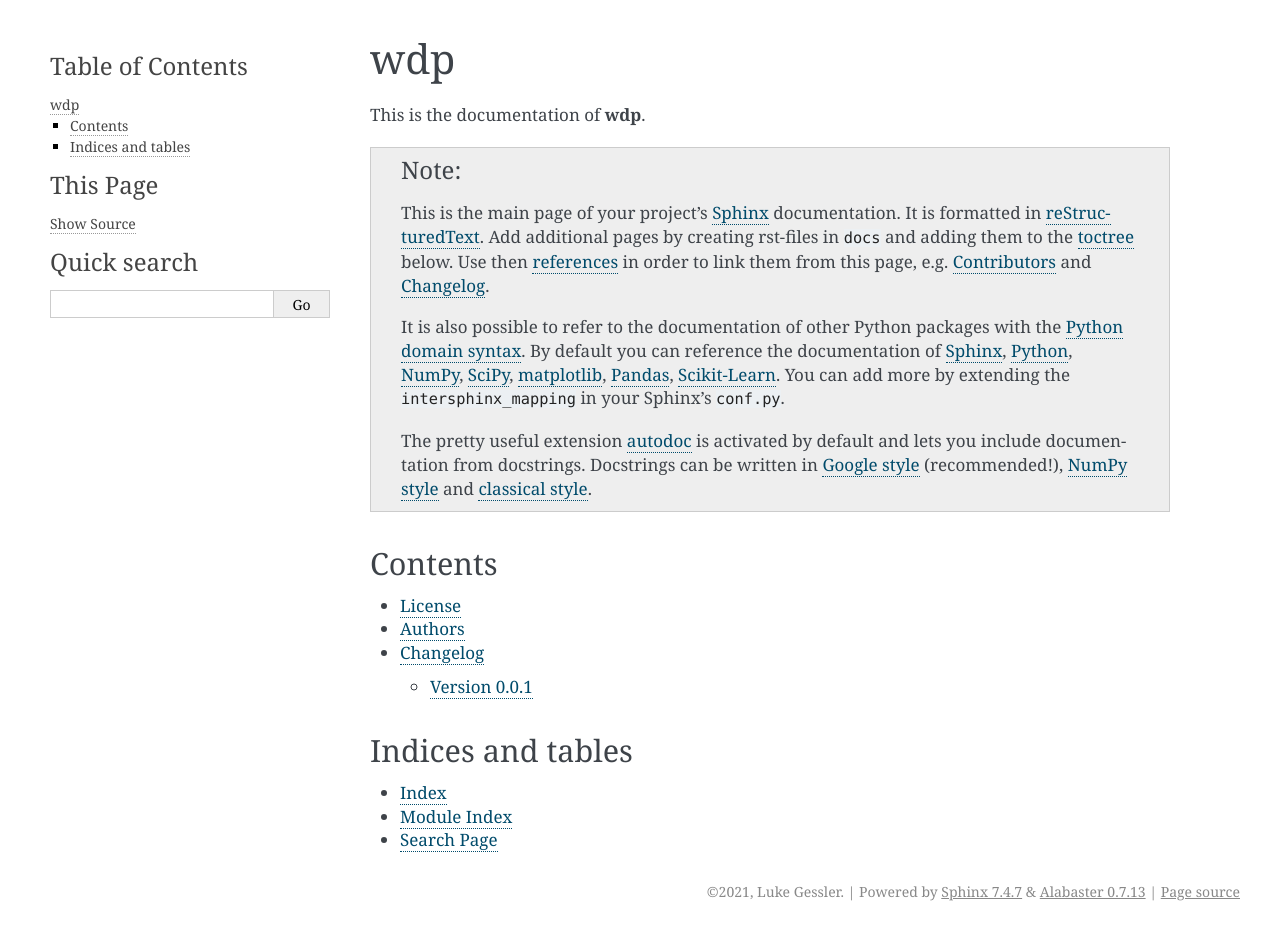
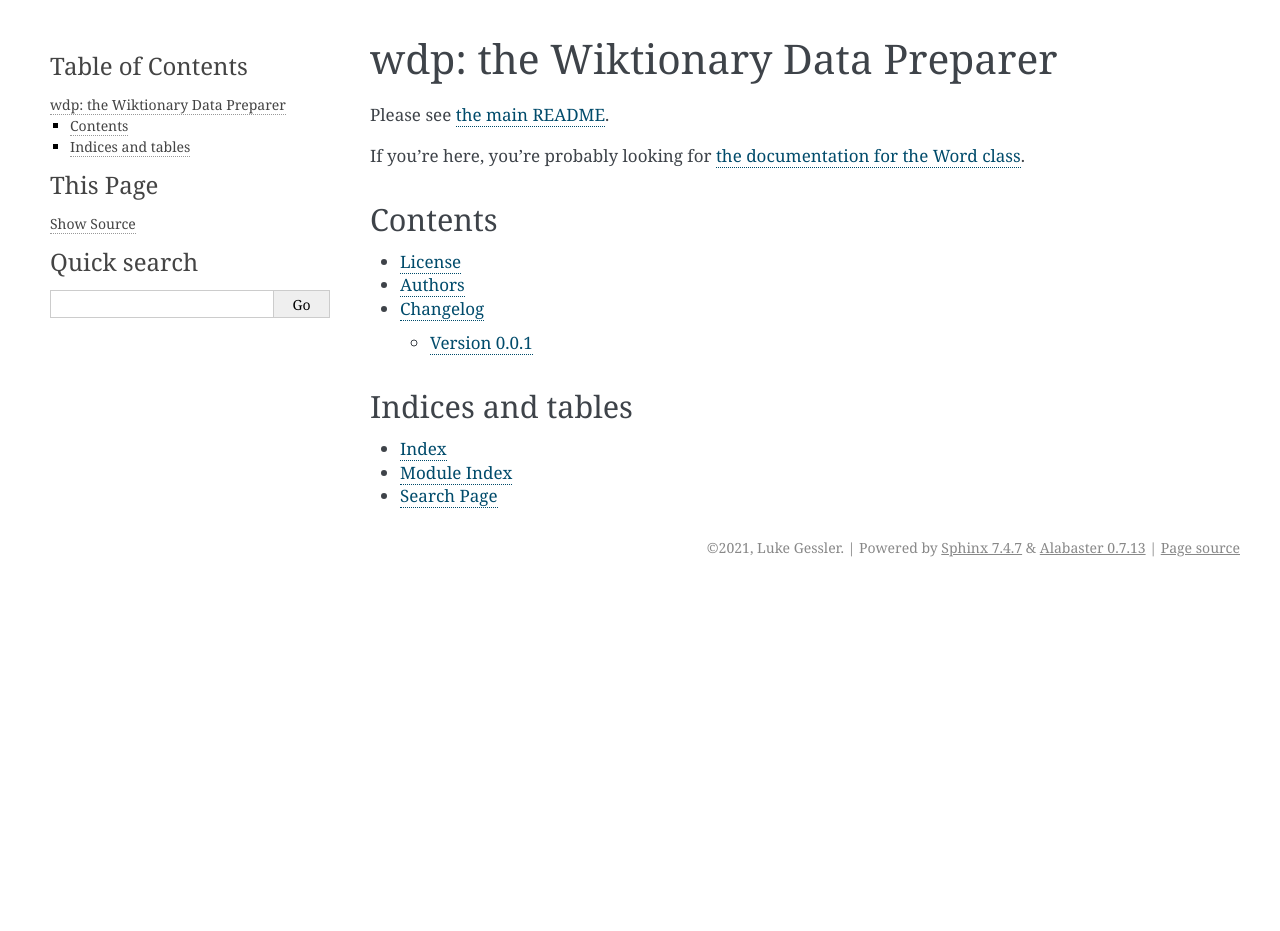
Before and after one commit to lgessler/wdp, a Sphinx documentation site: the page built from docs/index.rst, in a window 1280 px wide. Built offline with Sphinx 7.4.7, drawn with Linux system fonts in a browser that asks for light colours; pages that are not in the unit, such as notebooks, are missing from menus; the version number is read from the project's files by our own code; after the commit the page ends 900 px from its top, so only the background shows below that.

Commit message:
update index

```diff
--- a/docs/index.rst
+++ b/docs/index.rst
@@ -1,26 +1,15 @@
-===
-wdp
-===
+=================================
+wdp: the Wiktionary Data Preparer
+=================================
 
-This is the documentation of **wdp**.
+Please see `the main README`_.
 
-.. note::
+.. _the main README: https://github.com/lgessler/wdp
 
-    This is the main page of your project's `Sphinx`_ documentation.
-    It is formatted in `reStructuredText`_. Add additional pages
-    by creating rst-files in ``docs`` and adding them to the `toctree`_ below.
-    Use then `references`_ in order to link them from this page, e.g.
-    :ref:`authors` and :ref:`changes`.
+If you're here, you're probably looking for
+`the documentation for the Word class`_.
 
-    It is also possible to refer to the documentation of other Python packages
-    with the `Python domain syntax`_. By default you can reference the
-    documentation of `Sphinx`_, `Python`_, `NumPy`_, `SciPy`_, `matplotlib`_,
-    `Pandas`_, `Scikit-Learn`_. You can add more by extending the
-    ``intersphinx_mapping`` in your Sphinx's ``conf.py``.
-
-    The pretty useful extension `autodoc`_ is activated by default and lets
-    you include documentation from docstrings. Docstrings can be written in
-    `Google style`_ (recommended!), `NumPy style`_ and `classical style`_.
+.. _the documentation for the Word class: http://lgessler.com/wdp/api/wdp.html#wdp.models.Word
 
 
 Contents
```
